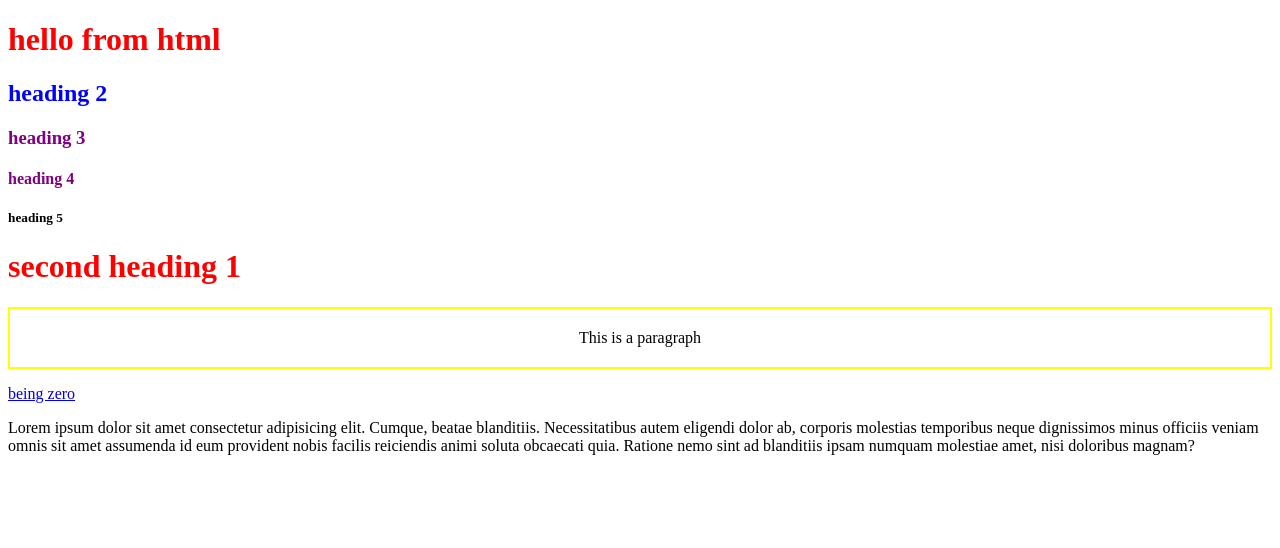
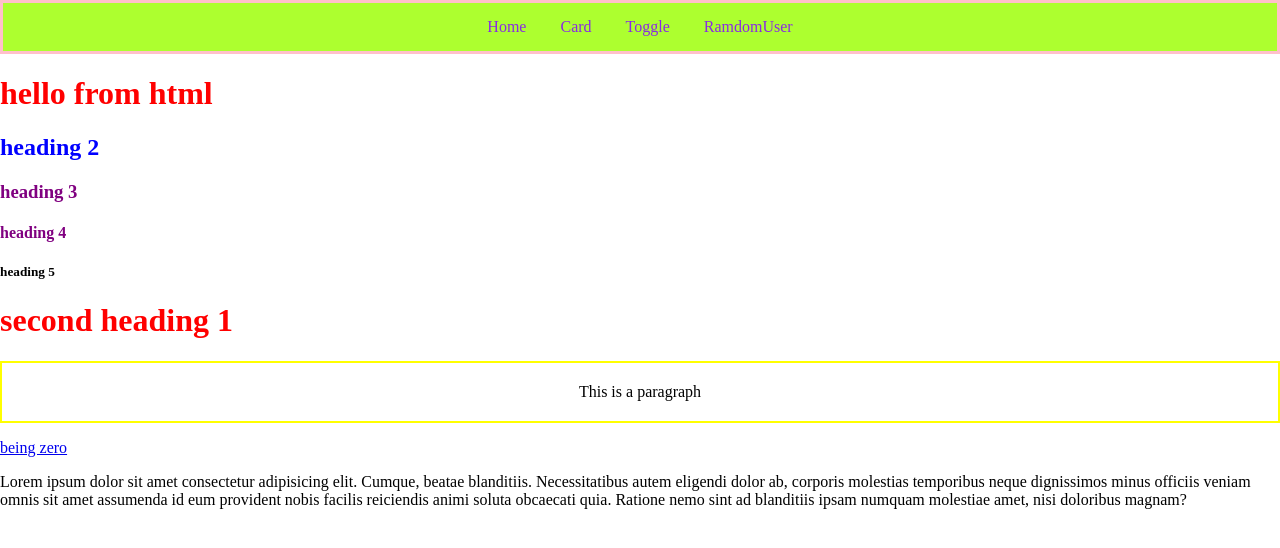
Before and after one commit to 24wh1a0535-hash/autosuggest, a website: page frontend/index.html in a window 1280 px wide. Drawn offline with Linux system fonts and the light colour scheme.

Commit message:
navbar basci

```diff
--- a/frontend/css/index.css
+++ b/frontend/css/index.css
@@ -17,3 +17,26 @@
     padding:20px;
     text-align: center;
 }
+
+.navbar{
+    border:3px;
+    border-style: solid;
+    border-color:pink;
+    padding:15px;
+    background-color: greenyellow;
+    text-align: center;
+}
+
+.navbar a{
+    color:blueviolet;
+    padding:15px;
+    text-decoration: none;
+}
+.navbar a:hover{
+    background-color: rgb(179, 97, 97);
+    color:aquamarine;
+}
+
+body{
+    margin:0;
+}
--- a/frontend/index.html
+++ b/frontend/index.html
@@ -7,6 +7,12 @@
     <link rel="stylesheet" href="css/index.css">
 </head>
 <body>
+    <div class="navbar">
+        <a href="">Home</a>
+        <a href="">Card</a>
+        <a href="">Toggle</a>
+        <a href="">RamdomUser</a>
+    </div>
     <h1>hello from html</h1>
     <h2 id="heading-2">heading 2</h2>
     <h3 class="heading">heading 3</h3>
```
